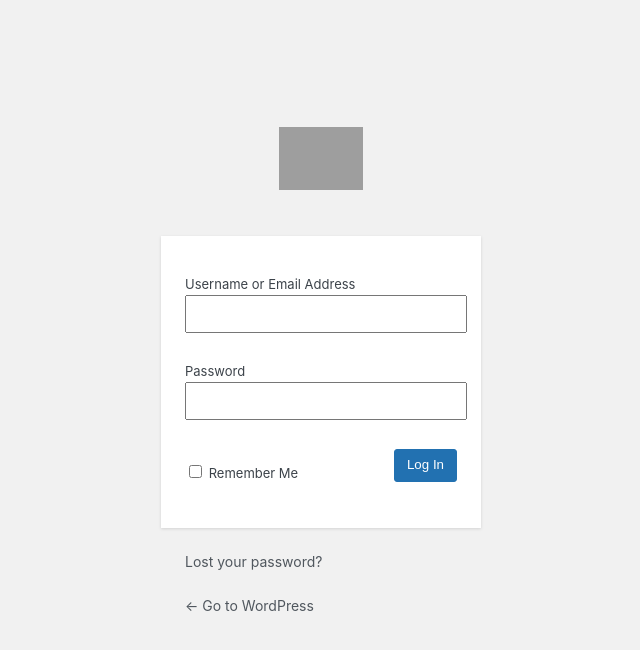
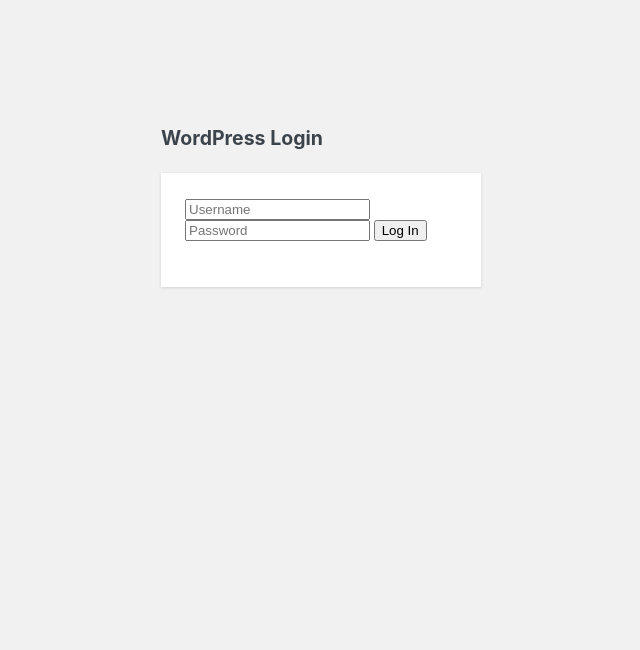
Before and after one commit to SarthakSardesai1/Honeypot, a Flask app: page / in a window 1280 px wide. Shown: the top 650 px of the page, without its empty margins (319-959 px from the left). Run offline with Flask 3, Linux system fonts and the light colour scheme; grey boxes are pictures that could not be loaded.

Commit message:
Update login.html

```diff
--- a/template/login.html
+++ b/template/login.html
@@ -8,33 +8,13 @@
 </head>
 <body>
     <div class="login-container">
-        <h1>
-            <a href="#" class="wordpress-logo">WordPress</a>
-        </h1>
-        <form id="loginform" action="#" method="post">
-            <p>
-                <label for="user_login">Username or Email Address</label>
-                <input type="text" name="log" id="user_login" class="input" value="" size="20" autocapitalize="off" autocomplete="username">
-            </p>
-            <p>
-                <label for="user_pass">Password</label>
-                <input type="password" name="pwd" id="user_pass" class="input" value="" size="20" autocomplete="current-password">
-            </p>
-            <p class="forgetmenot">
-                <label for="rememberme">
-                    <input name="rememberme" type="checkbox" id="rememberme" value="forever"> Remember Me
-                </label>
-            </p>
-            <p class="submit">
-                <input type="submit" name="wp-submit" id="wp-submit" class="button button-primary button-large" value="Log In">
-            </p>
+        <h2>WordPress Login</h2>
+        <div id="error-message" class="flash-message error" style="display: none;"></div>
+        <form id="login-form" action="/wp-login.php" method="post">
+            <input type="text" id="username" name="username" placeholder="Username" required>
+            <input type="password" id="password" name="password" placeholder="Password" required>
+            <button type="submit">Log In</button>
         </form>
-        <p id="nav">
-            <a href="#">Lost your password?</a>
-        </p>
-        <p id="backtoblog">
-            <a href="#">← Go to WordPress</a>
-        </p>
     </div>
     <script src="login.js"></script>
 </body>
```
